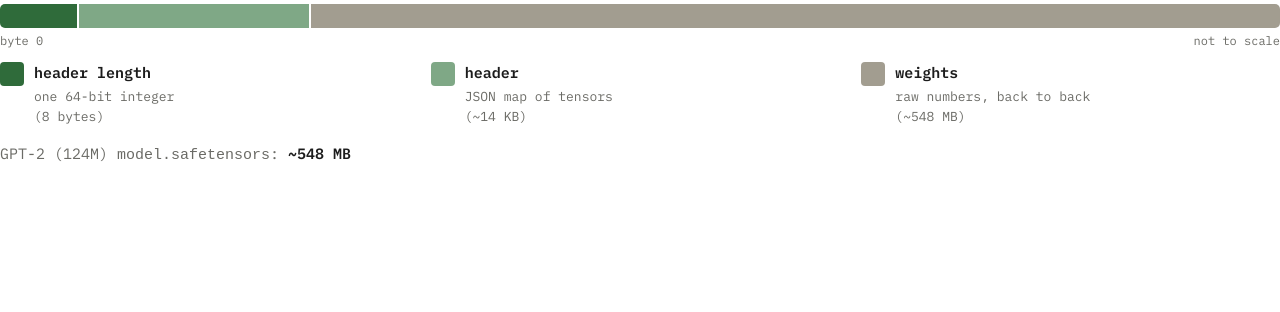
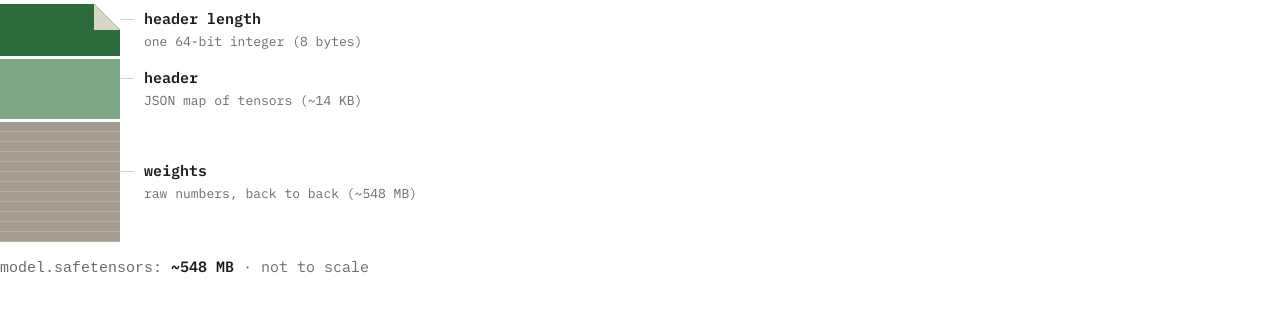
Before and after one commit to devinpadron1/devin-blog, a plain HTML site: page viz/safetensors-layout.html in a window 1280 px wide. Drawn offline with Linux system fonts and the light colour scheme.

Commit message:
safetensors visual: draw as a file, sectioned top to bottom

```diff
--- a/viz/safetensors-layout.html
+++ b/viz/safetensors-layout.html
@@ -8,13 +8,13 @@
 <style>
   :root {
     color-scheme: light dark;
-    --ink: #1c1c1c; --dim: #6b6b66; --line: rgba(0,0,0,.14);
-    --len: #2f6b3a; --hdr: #7fa886; --data: #a29d90;
+    --ink: #1c1c1c; --dim: #6b6b66; --line: rgba(0,0,0,.18);
+    --len: #2f6b3a; --hdr: #7fa886; --data: #a29d90; --fold: #d9d6cc;
   }
   @media (prefers-color-scheme: dark) {
     :root {
-      --ink: #e8e6e1; --dim: #9a9890; --line: rgba(255,255,255,.14);
-      --len: #7fbf8e; --hdr: #4a7d55; --data: #6b6963;
+      --ink: #e8e6e1; --dim: #9a9890; --line: rgba(255,255,255,.18);
+      --len: #7fbf8e; --hdr: #4a7d55; --data: #6b6963; --fold: #3a3936;
     }
   }
   html, body { margin: 0; background: transparent; }
@@ -23,32 +23,41 @@
     font-size: 15px; line-height: 1.5; color: var(--ink);
     padding: 4px 0;
   }
-  /* Not to scale: the first two parts are tiny next to the weights. */
-  .bar { display: flex; gap: 2px; height: 24px; border-radius: 5px; overflow: hidden; }
-  .len { background: var(--len); flex: 0 0 6%; }
-  .hdr { background: var(--hdr); flex: 0 0 18%; }
-  .data { background: var(--data); flex: 1; }
-  .scale { display: flex; justify-content: space-between; color: var(--dim); font-size: 12px; margin-top: 4px; }
-  .leg { display: grid; grid-template-columns: repeat(3, 1fr); gap: 12px; margin-top: 12px; }
-  @media (max-width: 520px) { .leg { grid-template-columns: 1fr; } }
-  .li { display: flex; gap: 10px; align-items: flex-start; }
-  .sw { flex: none; width: 24px; height: 24px; border-radius: 4px; }
-  .li b { display: block; font-weight: 600; }
-  .li span { color: var(--dim); font-size: 13px; }
-  .sz { display: block; font-style: normal; white-space: nowrap; }
-  .tot { margin-top: 16px; color: var(--dim); }
+  /* The file reads top to bottom, in byte order. Not to scale. */
+  .wrap { display: grid; grid-template-columns: 120px 1fr; grid-template-rows: 52px 60px 120px; column-gap: 18px; row-gap: 3px; }
+  .file {
+    grid-row: 1 / 4; position: relative; display: grid; grid-template-rows: subgrid;
+    clip-path: polygon(0 0, calc(100% - 26px) 0, 100% 26px, 100% 100%, 0 100%);
+    border-radius: 4px;
+  }
+  .file::after { /* folded corner */
+    content: ""; position: absolute; top: 0; right: 0; width: 26px; height: 26px;
+    background: linear-gradient(225deg, transparent 50%, var(--fold) 50%);
+  }
+  .len { background: var(--len); }
+  .hdr { background: var(--hdr); }
+  .data { background: var(--data); }
+  .file .data {
+    background-image: repeating-linear-gradient(180deg, transparent 0 9px, rgba(255,255,255,.18) 9px 10px);
+    background-color: var(--data);
+  }
+  .lab { align-self: center; display: flex; gap: 10px; align-items: flex-start; }
+  .lab::before { content: ""; flex: none; width: 14px; height: 0; margin-top: .75em; border-top: 1px solid var(--line); margin-left: -18px; }
+  .lab b { display: block; font-weight: 600; }
+  .lab span { color: var(--dim); font-size: 13px; }
+  .sz { font-style: normal; white-space: nowrap; }
+  .tot { margin-top: 14px; color: var(--dim); }
   .tot b { color: var(--ink); }
 </style>
 </head>
 <body>
   <!-- GPT-2 124M model.safetensors: 8 + 14,283 + 548,090,880 = 548,105,171 bytes. -->
-  <div class="bar"><div class="len"></div><div class="hdr"></div><div class="data"></div></div>
-  <div class="scale"><span>byte 0</span><span>not to scale</span></div>
-  <div class="leg">
-    <div class="li"><div class="sw len"></div><div><b>header length</b><span>one 64-bit integer <i class="sz">(8 bytes)</i></span></div></div>
-    <div class="li"><div class="sw hdr"></div><div><b>header</b><span>JSON map of tensors <i class="sz">(~14 KB)</i></span></div></div>
-    <div class="li"><div class="sw data"></div><div><b>weights</b><span>raw numbers, back to back <i class="sz">(~548 MB)</i></span></div></div>
+  <div class="wrap">
+    <div class="file"><div class="len"></div><div class="hdr"></div><div class="data"></div></div>
+    <div class="lab"><div><b>header length</b><span>one 64-bit integer <i class="sz">(8 bytes)</i></span></div></div>
+    <div class="lab"><div><b>header</b><span>JSON map of tensors <i class="sz">(~14 KB)</i></span></div></div>
+    <div class="lab"><div><b>weights</b><span>raw numbers, back to back <i class="sz">(~548 MB)</i></span></div></div>
   </div>
-  <div class="tot">GPT-2 (124M) <code>model.safetensors</code>: <b>~548 MB</b></div>
+  <div class="tot"><code>model.safetensors</code>: <b>~548 MB</b> · not to scale</div>
 </body>
 </html>
```
